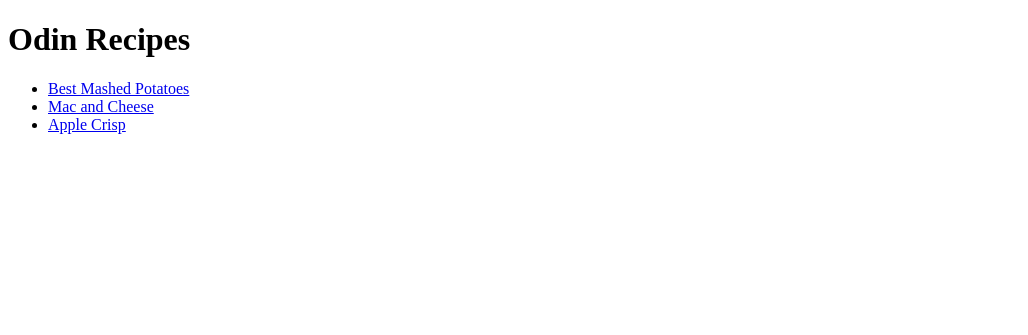
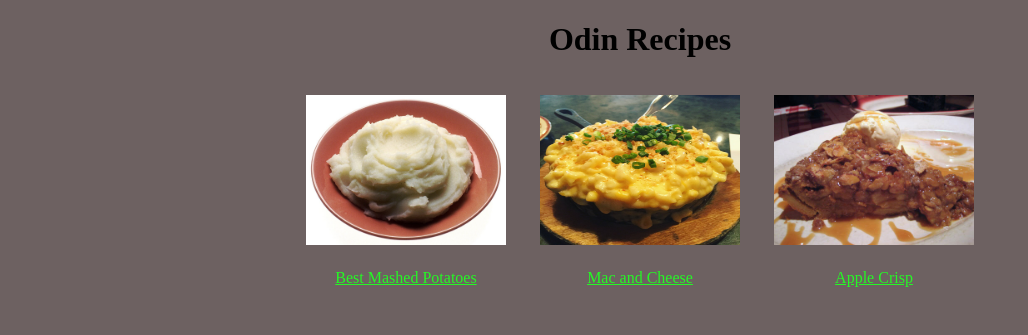
Before and after one commit to smorogiannis/odin-recipes, a plain HTML site: page index.html in a window 1280 px wide. Shown: the whole page, without its empty margins (0-1028 px from the left). Drawn offline with Linux system fonts and the light colour scheme.

Commit message:
Use css to make the pages look prettier
Add link to style.css to all html pages (pages inside recipes/ folder
need ../ before the file because the css file is in the previous folder)
Add background color, resize images, make text center where needed.
Make the recipes from list to div objects and use display to display
them in row not as blocks

```diff
--- a/index.html
+++ b/index.html
@@ -3,14 +3,15 @@
 <head>
     <meta charset="UTF-8">
     <meta name="viewport" content="width=device-width, initial-scale=1.0">
+    <link rel="stylesheet" href="style.css">
     <title>Recipes</title>
 </head>
 <body>
     <h1>Odin Recipes</h1>
-    <ul>
-        <li><a href="./recipes/best_mashed_potatoes.html">Best Mashed Potatoes</a></li>
-        <li><a href="./recipes/mac_and_cheese.html">Mac and Cheese</a></li>
-        <li><a href="./recipes/apple_crisp.html">Apple Crisp</a></li>
-    </ul>
+    <div class="recipes">
+        <div class="recipe"> <img src="photos/mashed_potatoes.jpg" alt="Mashed Potatoes"> <a href="./recipes/best_mashed_potatoes.html">Best Mashed Potatoes</a> </div>
+        <div class="recipe"> <img src="photos/mac_and_cheese.jpg" alt="Mac and Cheese"> <a href="./recipes/mac_and_cheese.html">Mac and Cheese</a> </div>
+       <div class="recipe"> <img src="photos/apple_crisp.jpg" alt="Apple Crisp"> <a href="./recipes/apple_crisp.html">Apple Crisp</a> </div>
+    </div>
 </body>
 </html>
--- /dev/null
+++ b/style.css
@@ -0,0 +1,46 @@
+*{
+    font-family: 'Times New Roman', Times, serif;
+}
+
+body{
+    background-color: rgb(109, 97, 97);
+}
+
+h1,h2{
+    text-align: center;
+}
+
+a{
+    color: rgb(37, 248, 37);
+    padding: 20px;
+}
+
+.recipes {
+    text-align: center;
+}
+
+.recipe {
+    display: inline-block;
+    margin: 15px;
+    text-align: center;
+}
+
+.recipe a {
+    display: block;
+    margin-bottom: 10px;
+}
+
+.recipe img {
+    width: 200px;
+    height: 150px;
+}
+
+.recipeimg{
+    display: block;
+    margin: 0 auto;
+    width: 300px;
+}
+
+p.descr{
+    padding: 30px;
+}
```
Also changed, not shown: recipes/apple_crisp.html (+3 -2 lines), recipes/best_mashed_potatoes.html (+3 -2 lines), recipes/mac_and_cheese.html (+3 -2 lines).
